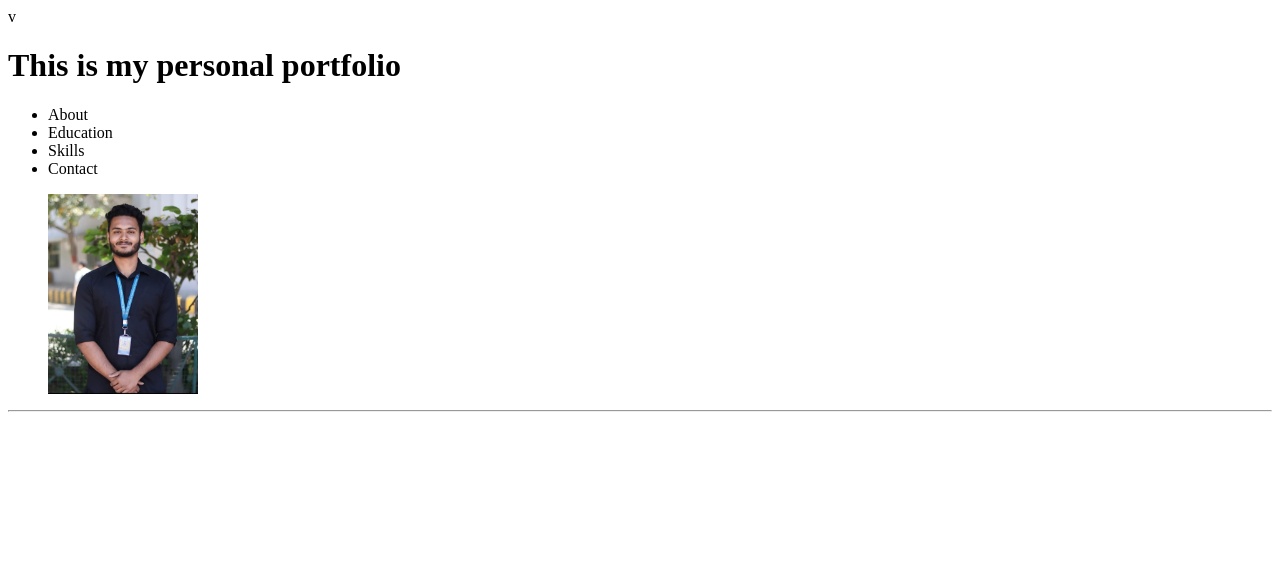
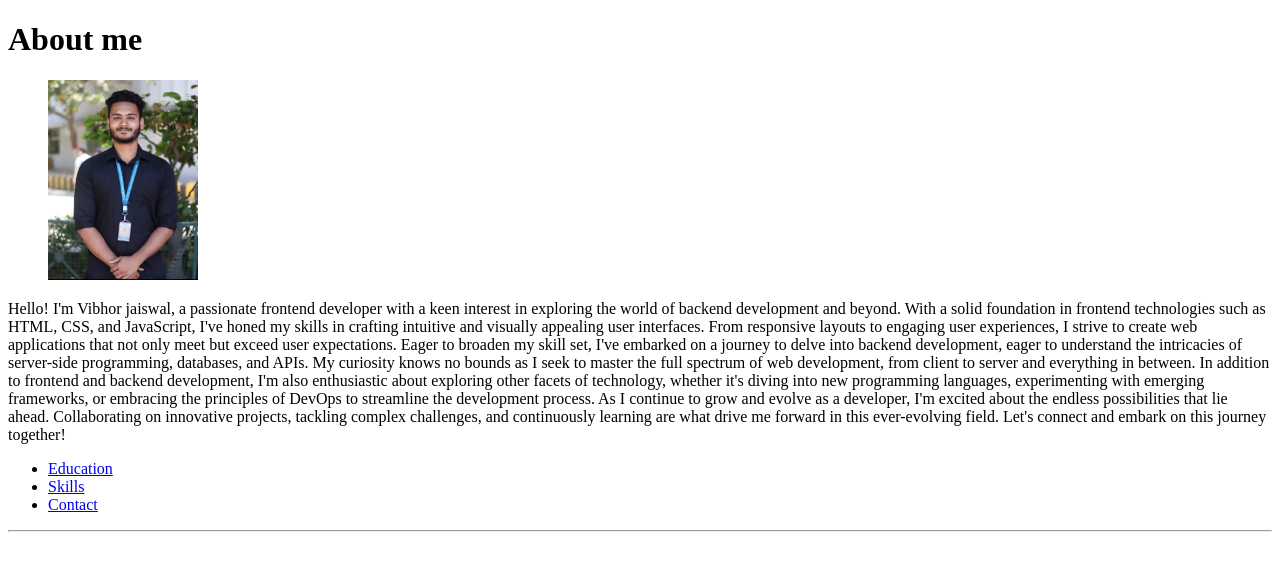
Before and after one commit to vibhor003/Portfolio, a plain HTML site: page About.html in a window 1280 px wide. Drawn offline with Linux system fonts and the light colour scheme.

Commit message:
Second commit

```diff
--- a/About.html
+++ b/About.html
@@ -1,4 +1,4 @@
-v<!DOCTYPE html>
+<!DOCTYPE html>
 <html lang="en">
 <head>
     <meta charset="UTF-8">
@@ -6,32 +6,48 @@ v<!DOCTYPE html>
     <title>Personal portfolio</title>
 </head>
 <body>
-    <header>
-        <h1>This is my personal portfolio</h1>
-        <nav>
-            <ul>
-                <li>
-                    <a herf="About.html">About</a>
-                </li>
 
-                <li>
-                    <a herf="Education.html">Education</a>
-                </li>
-
-                <li>
-                    <a herf="Skills.html">Skills</a>
-                </li>
-
-                <li>
-                    <a herf="Contact.html ">Contact </a>
-                </li>
-            </ul>
-        </nav>
+<header>
+        <h1>About me </h1>
         <figure>
             <img src="WhatsApp Image 2023-11-14 at 12.50.09 PM.jpeg" alt="MY picture" height="200">
 
         </figure>
-    </header>
+        <p> Hello! I'm Vibhor jaiswal, a passionate frontend developer with a keen interest in exploring the world of backend development and beyond.
+
+            With a solid foundation in frontend technologies such as HTML, CSS, and JavaScript, I've honed my skills in crafting intuitive and visually appealing user interfaces. From responsive layouts to engaging user experiences, I strive to create web applications that not only meet but exceed user expectations.
+
+            Eager to broaden my skill set, I've embarked on a journey to delve into backend development, eager to understand the intricacies of server-side programming, databases, and APIs. My curiosity knows no bounds as I seek to master the full spectrum of web development, from client to server and everything in between.
+
+            In addition to frontend and backend development, I'm also enthusiastic about exploring other facets of technology, whether it's diving into new programming languages, experimenting with emerging frameworks, or embracing the principles of DevOps to streamline the development process.
+
+            As I continue to grow and evolve as a developer, I'm excited about the endless possibilities that lie ahead. Collaborating on innovative projects, tackling complex challenges, and continuously learning are what drive me forward in this ever-evolving field.
+
+            Let's connect and embark on this journey together!<p>
+        <nav>
+            <ul>
+                <!-- <li>
+                    <a herf="About.html">About</a>
+                </li> -->
+
+                <li>
+                    <a href="Education.html">Education</a>
+                </li>
+
+                <li>
+                    <a href="Skills.html">Skills</a>
+                </li>
+
+                <li>
+                    <a href="Contact.html ">Contact </a>
+                </li>
+            </ul>
+        </nav>
+        <!-- <figure>
+            <img src="WhatsApp Image 2023-11-14 at 12.50.09 PM.jpeg" alt="MY picture" height="200">
+
+        </figure> -->
+</header>
     <hr>
     <footer>
 
--- a/index.html
+++ b/index.html
@@ -4,33 +4,33 @@
     <meta charset="UTF-8">
     <meta name="viewport" content="width=device-width, initial-scale=1.0">
     <title>Personal portfolio</title>
+    <link rel="icon" href="WhatsApp Image 2023-11-14 at 12.50.09 PM.jpeg" type="image/x-icon">
 </head>
 <body>
     <header>
         <h1>This is my personal portfolio</h1>
+        <hr>
         <nav>
             <ul>
                 <li>
-                    <a herf="About.html">About</a>
+                    <a href="About.html">About</a>
                 </li>
 
                 <li>
-                    <a herf="Education.html">Education</a>
+                    <a href="Education.html">Education</a>
                 </li>
 
                 <li>
-                    <a herf="Skills.html">Skills</a>
+                    <a href="Skills.html">Skills</a>
                 </li>
 
                 <li>
-                    <a herf="Contact.html ">Contact </a>
+                    <a href="Contact.html ">Contact </a>
                 </li>
             </ul>
         </nav>
-        <figure>
-            <img src="WhatsApp Image 2023-11-14 at 12.50.09 PM.jpeg" alt="MY picture" height="200">
 
-        </figure>
+
     </header>
     <hr>
     <footer>
```
Also changed, not shown: Contact.html (+29 -3 lines).
